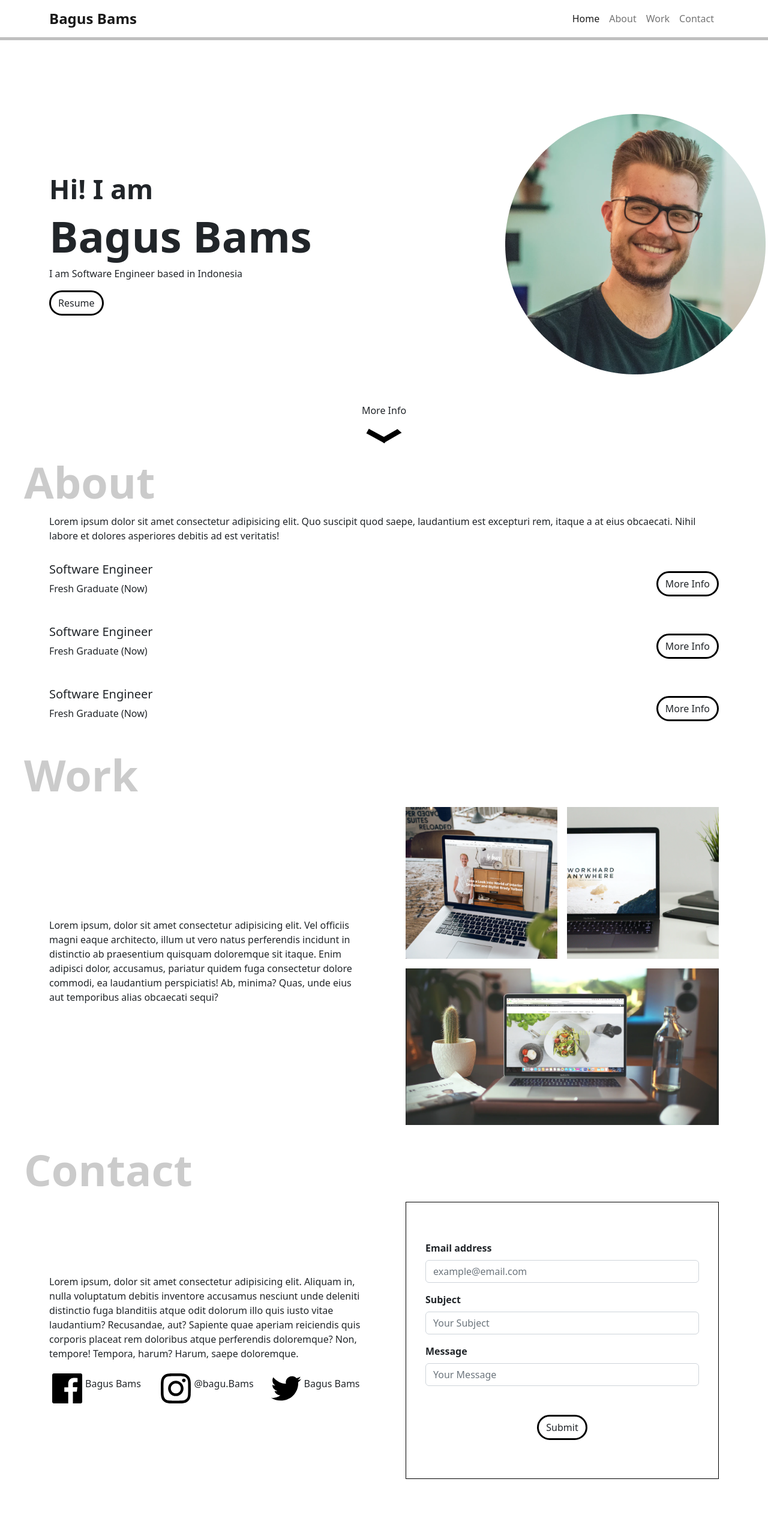
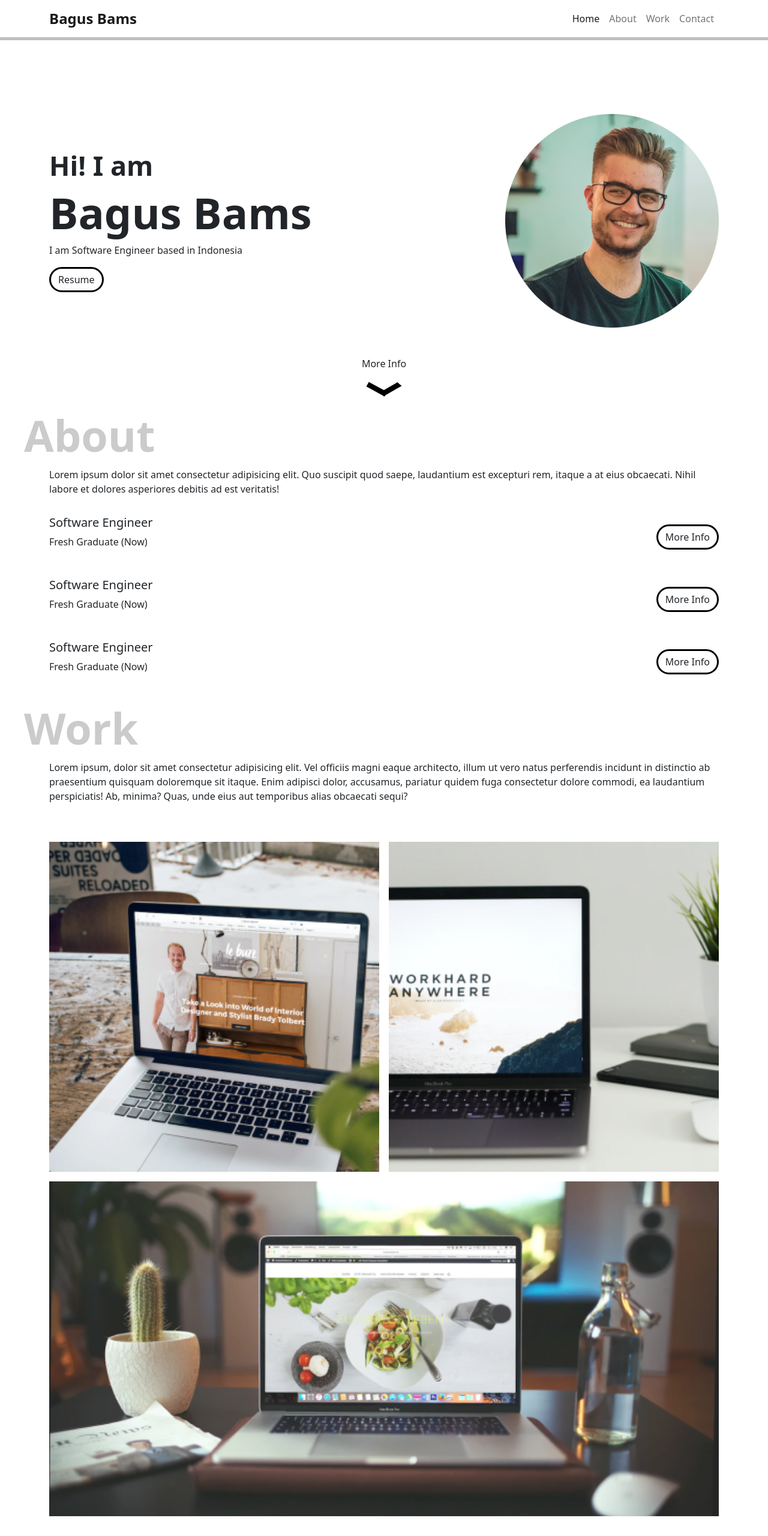
Before and after one commit to bagus-bams/Portofolio, a plain HTML site: page index.html in a window 1280 px wide. Shown: the top 2560 px of the page at 60% size. Drawn offline with nearby package versions, Linux system fonts and the light colour scheme.

Commit message:
tidy up done

```diff
--- a/index.html
+++ b/index.html
@@ -17,37 +17,37 @@
           <div class="collapse navbar-collapse" id="navbarNav">
             <ul class="navbar-nav ms-auto">
               <li class="nav-item">
-                    <a class="nav-link active" aria-current="page" href="#">Home</a>
+                    <a class="nav-link active" aria-current="page" href="#home">Home</a>
               </li>
               <li class="nav-item">
-                    <a class="nav-link" href="#">About</a>
+                    <a class="nav-link" href="#about">About</a>
               </li>
               <li class="nav-item">
-                    <a class="nav-link" href="#">Work</a>
+                    <a class="nav-link" href="#work">Work</a>
               </li>
               <li class="nav-item">
-                    <a class="nav-link" href="#">Contact</a>
+                    <a class="nav-link" href="#contact">Contact</a>
               </li>
             </ul>
           </div>
         </div>
       </nav>
     <section id="home" class="home container">
-        <div class="row d-flex align-items-center">
-            <div class="col-8">
+        <div class="row d-flex align-items-center flex-md-row flex-column-reverse">
+            <div class="col-12 col-md-8">
                 <h3 class="fw-semibold">Hi! I am</h3>
                 <h1 class="fw-bold">Bagus Bams</h1>
                 <p>I am Software Engineer based in Indonesia</p>
                 <a class="btn button" href="images/potrait.png" download>Resume</a>
             </div>
-            <div class="col-4">
+            <div class="col-12 col-md-4 d-flex justify-content-md-end justify-content-center">
                 <img src="images/potrait.png" alt="Potrait">
             </div>
         </div>
-        <div class="arrow w-100 d-flex align-items-center flex-column mt-5">
-            <a class="text-decoration-none text-dark" href="#about">More Info</a>
+        <a href="#about" class="text-decoration-none arrow w-100 d-flex align-items-center flex-column mt-5">
+            <div class="text-dark">More Info</div>
             <img id="arrow" class="mt-2" src="images/arrow.svg" alt="arrow icons">
-        </div>
+        </a>
     </section>
     <section id="about" class="about container">
         <p>Lorem ipsum dolor sit amet consectetur adipisicing elit. Quo suscipit quod saepe, laudantium est excepturi rem, itaque a at eius obcaecati. Nihil labore et dolores asperiores debitis ad est veritatis!</p>
@@ -86,10 +86,10 @@
     </section>
     <section id="work" class="work container">
         <div class="row d-flex align-items-center gap-5">
-            <div class="col">
+            <div class="col-12 col-5">
                 <p>Lorem ipsum, dolor sit amet consectetur adipisicing elit. Vel officiis magni eaque architecto, illum ut vero natus perferendis incidunt in distinctio ab praesentium quisquam doloremque sit itaque. Enim adipisci dolor, accusamus, pariatur quidem fuga consectetur dolore commodi, ea laudantium perspiciatis! Ab, minima? Quas, unde eius aut temporibus alias obcaecati sequi?</p>
             </div>
-            <div class="col work-img">
+            <div class="col-12 col-6 work-img">
                 <div id="work-1" class="work-img-item">
                     <img src="images/work-1.png" alt="1">
                 </div>
@@ -104,24 +104,24 @@
     </section>
     <section id="contact" class="contact container">
         <div class="row d-flex align-items-center gap-5">
-            <div class="col">
+            <div class="col-12 col-lg-6">
                 <p>Lorem ipsum, dolor sit amet consectetur adipisicing elit. Aliquam in, nulla voluptatum debitis inventore accusamus nesciunt unde deleniti distinctio fuga blanditiis atque odit dolorum illo quis iusto vitae laudantium? Recusandae, aut? Sapiente quae aperiam reiciendis quis corporis placeat rem doloribus atque perferendis doloremque? Non, tempore! Tempora, harum? Harum, saepe doloremque.</p>
                 <div class="row">
                     <div class="col d-flex align-items-center">
-                        <img src="images/Facebook.svg" alt="Facebook Icon">
-                        <p>Bagus Bams</p>
+                        <img class="w-25" src="images/Facebook.svg" alt="Facebook Icon">
+                        <p class="mb-0 ms-2">Bagus Bams</p>
                     </div>
                     <div class="col d-flex align-items-center">
-                        <img src="images/Instagram.svg" alt="instagram Icon">
-                        <p>@bagu.Bams</p>
+                        <img class="w-25" src="images/Instagram.svg" alt="instagram Icon">
+                        <p class="mb-0 ms-2">@bagu.Bams</p>
                     </div>
                     <div class="col d-flex align-items-center">
-                        <img src="images/Twitter.svg" alt="Twitter Icon">
-                        <p>Bagus Bams</p>
+                        <img class="w-25" src="images/Twitter.svg" alt="Twitter Icon">
+                        <p class="mb-0 ms-2">Bagus Bams</p>
                     </div>
                 </div>
             </div>
-            <div class="col">
+            <div class="col-12 col-lg-5">
                 <form class="contact-form" onsubmit="onFormSubmit(event)">
                     <div class="mb-3">
                       <label for="inp_email" class="form-label">Email address</label>
--- a/style.css
+++ b/style.css
@@ -38,6 +38,10 @@ section::before {
 
 .home h3 {
     font-size: 45px;
+}
+
+.home img {
+    width: 100%;
 }
 
 .home .arrow img  {
@@ -141,6 +145,19 @@ section::before {
     font-weight: 700;
 }
 
+@media only screen and (max-width: 768px){
+    .home img {
+        width: 50%;
+    }
+}
+
+@media only screen and (max-width: 576px){
+    section::before {
+        left: -10px;
+        font-size: 64px;
+    }
+}
+
 @keyframes upDown {
     0%{
         transform: translateY(0);
```
